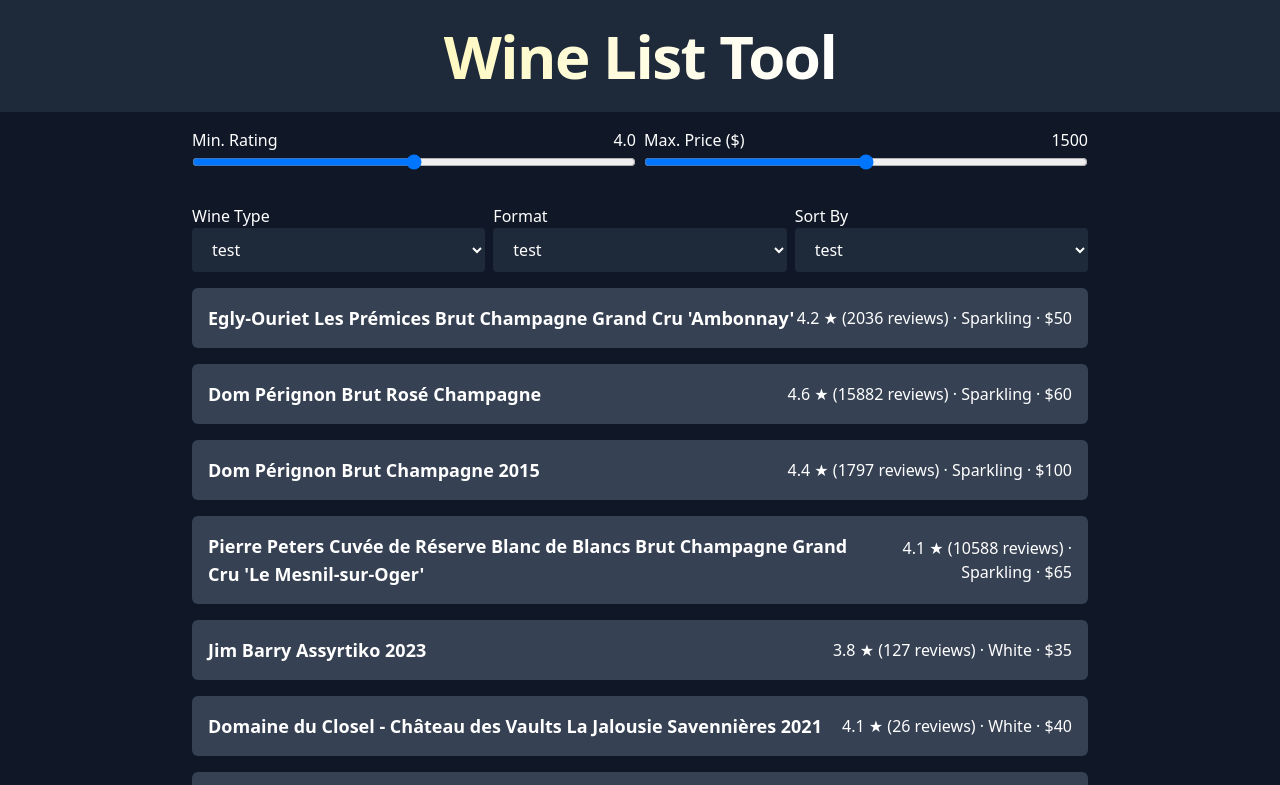
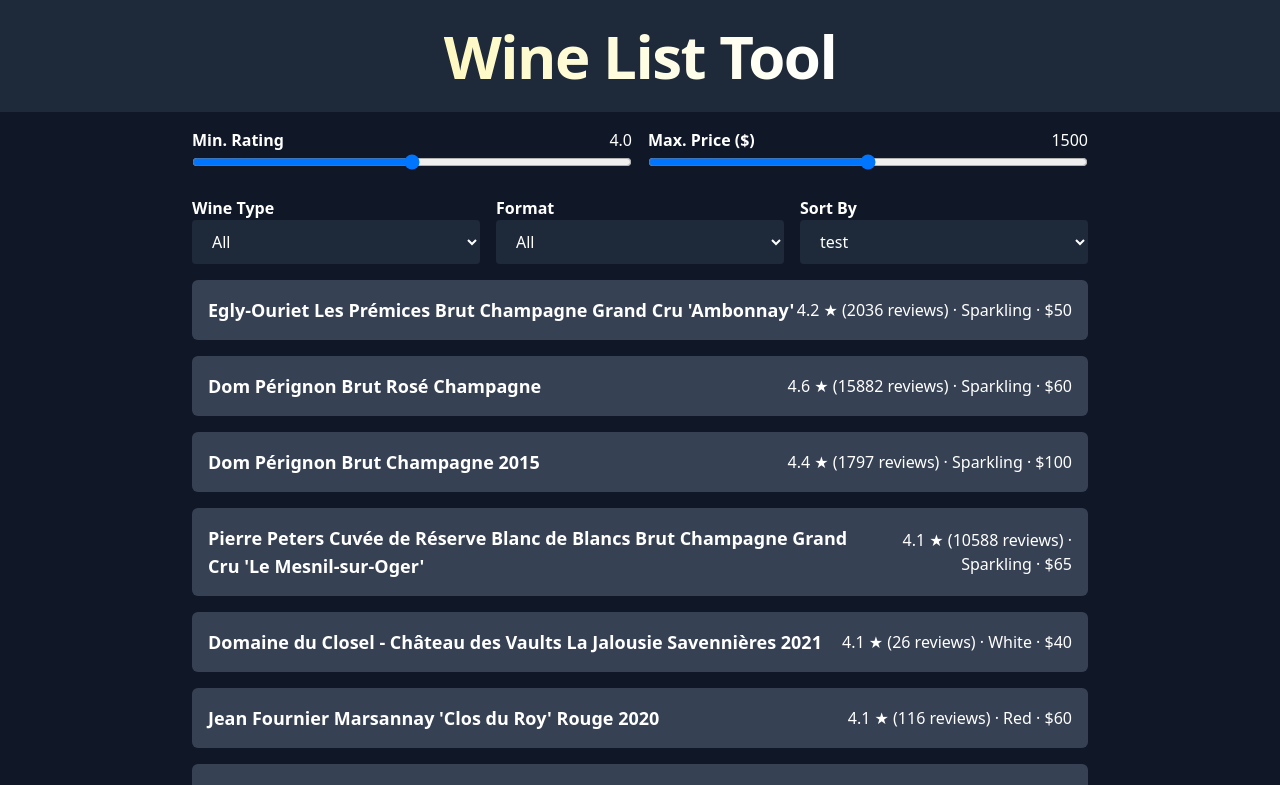
Before and after one commit to haoren-zhou/wine-list-tool, a React (Vite) app in the folder frontend/: page / in a window 1280 px wide. Shown: the top 785 px of the page. Built offline with nearby package versions, Linux system fonts and the light colour scheme.

Commit message:
Implement thresholds and filters functionality
TODO: sort by

```diff
--- a/frontend/src/FilterableWineList.jsx
+++ b/frontend/src/FilterableWineList.jsx
@@ -1,42 +1,51 @@
 import React, { useState } from 'react';
 
-function Filters () {
+function Filters ({winelist, minRating, setMinRating, maxPrice, setMaxPrice, setTypeFilter, setFormatFilter}) {
     // TODO: implement filters
     // 1. Filter by rating (minimum rating) -> useState (min_rating float) ratingThreshold
     // 2. Filter by price (maximum price) -> useState (max_price int) priceThreshold
     // 3. select by wine type -> useState (All, ...types) typeFilter
     // 4. Filter by format (750ml, 150ml, etc.) -> useState (All, ...formats) formatFilter
     // 5. Sort by (rating, price) sortBy -> priceAsc, priceDesc, ratingAsc, ratingDesc
-    const [minRating, setMinRating] = useState(4.0);
-    const [maxPrice, setMaxPrice] = useState(1500);
+
+    const wineTypes = [...new Set(winelist.map(wine => wine.type_name))];
+    const formats = [...new Set(winelist.map(wine => wine.volume))];
     return (
-      <div className='text-white width-full mb-4 grid grid-rows-2 grid-cols-12 gap-2'>
+      <div className='text-white width-full mb-4 grid grid-rows-2 grid-cols-12 gap-x-4'>
         <div className='col-span-full md:col-span-6'>
-            <label htmlFor='ratingThreshold'>Min. Rating</label>
+            <label className="font-semibold" htmlFor='ratingThreshold'>Min. Rating</label>
             <span className='float-right'>{Number(minRating).toFixed(1)}</span>
             <input type="range" min="3.0" max="5.0" defaultValue="4.0" step="0.1" id='ratingThreshold' className='w-full' onInput={(e) => {setMinRating(e.target.value)}} />
         </div>
         <div className='col-span-full md:col-span-6'>
-            <label htmlFor='priceThreshold'>Max. Price ($)</label>
+            <label className="font-semibold" htmlFor='priceThreshold'>Max. Price ($)</label>
             <span className='float-right'>{maxPrice == 999999 ? "-" : maxPrice}</span>
             <input type="range" min="0" max="3005" defaultValue="1500" step="5" id='priceThreshold' className='w-full' onInput={(e) => {e.target.value == 3005 ? setMaxPrice(999999) : setMaxPrice(e.target.value)}} />
         </div>
         <div className='col-span-full md:col-span-4'>
-          <label htmlFor='typeFilter'>Wine Type</label>
-          <select className="w-full bg-gray-800 px-4 py-2.5 pr-8 rounded leading-tight" id='typeFilter'>
-            <option>test</option>
-            <option>asdg</option>
+          <label className="font-semibold" htmlFor='typeFilter'>Wine Type</label>
+          <select className="w-full bg-gray-800 px-4 py-2.5 pr-8 rounded leading-tight" id='typeFilter' defaultValue="" onChange={(e) => {setTypeFilter(e.target.value)}}>
+            <option value="">All</option>
+            {
+              wineTypes.map((type, index) =>
+                <option key={index}>{type}</option>
+              )
+            }
           </select>
         </div>
         <div className='col-span-full md:col-span-4'>
-          <label htmlFor='formatFilter'>Format</label>
-          <select className="w-full bg-gray-800 px-4 py-2.5 pr-8 rounded leading-tight" id='formatFilter'>
-            <option>test</option>
-            <option>asdg</option>
+          <label className="font-semibold" htmlFor='formatFilter'>Format</label>
+          <select className="w-full bg-gray-800 px-4 py-2.5 pr-8 rounded leading-tight" id='formatFilter' defaultValue="0" onChange={(e) => {setFormatFilter(Number(e.target.value))}}>
+          <option value={0}>All</option>
+            {
+              formats.map((format, index) =>
+                <option key={index} value={format}>{format} ml</option>
+              )
+            }
           </select>
         </div>
         <div className='col-span-full md:col-span-4'>
-          <label htmlFor='sortByFilter'>Sort By</label>
+          <label className="font-semibold" htmlFor='sortByFilter'>Sort By</label>
           <select className="w-full bg-gray-800 px-4 py-2.5 pr-8 rounded leading-tight" id='sortByFilter'>
             <option>test</option>
             <option>asdg</option>
@@ -46,11 +55,17 @@
     );
   }
 
-  function WineList({ winelist }) {
+  function WineList({ winelist, minRating, maxPrice, typeFilter, formatFilter }) {
     const [activeIndex, setActiveIndex] = useState(-1); // -1 if no card is open
+    function checkFilters(wineDetails) {
+      return (typeFilter ? wineDetails.type_name == typeFilter : true) && (formatFilter ? wineDetails.volume == formatFilter : true);
+    }
+    const filteredWinelist = winelist.filter(
+      wineDetails => wineDetails.rating_average >= minRating && wineDetails.price <= maxPrice && checkFilters(wineDetails)
+    );
     return (
       <div className='space-y-4'>
-        {winelist.map((wine, index) => {
+        {filteredWinelist.map((wine, index) => {
           return (
             <WineCard
               wine={wine}
@@ -89,10 +104,14 @@
   }
 
   function FilterableWineList ({ winelist }) {
+    const [minRating, setMinRating] = useState(4.0);
+    const [maxPrice, setMaxPrice] = useState(1500);
+    const [typeFilter, setTypeFilter] = useState("");
+    const [formatFilter, setFormatFilter] = useState(0);
     return (
       <div>
-        <Filters />
-        <WineList winelist={winelist}/>
+        <Filters winelist={winelist} {...{minRating, setMinRating, maxPrice, setMaxPrice, setTypeFilter, setFormatFilter}}/>
+        <WineList winelist={winelist} {...{minRating, maxPrice, typeFilter, formatFilter}}/>
       </div>
     )
   };
```
